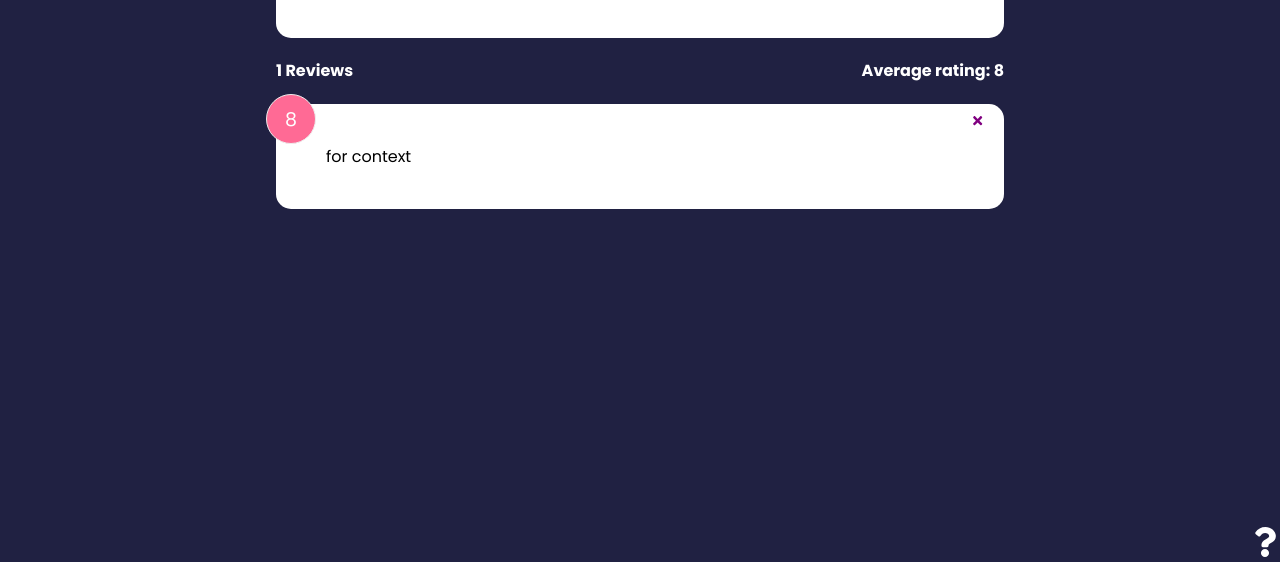
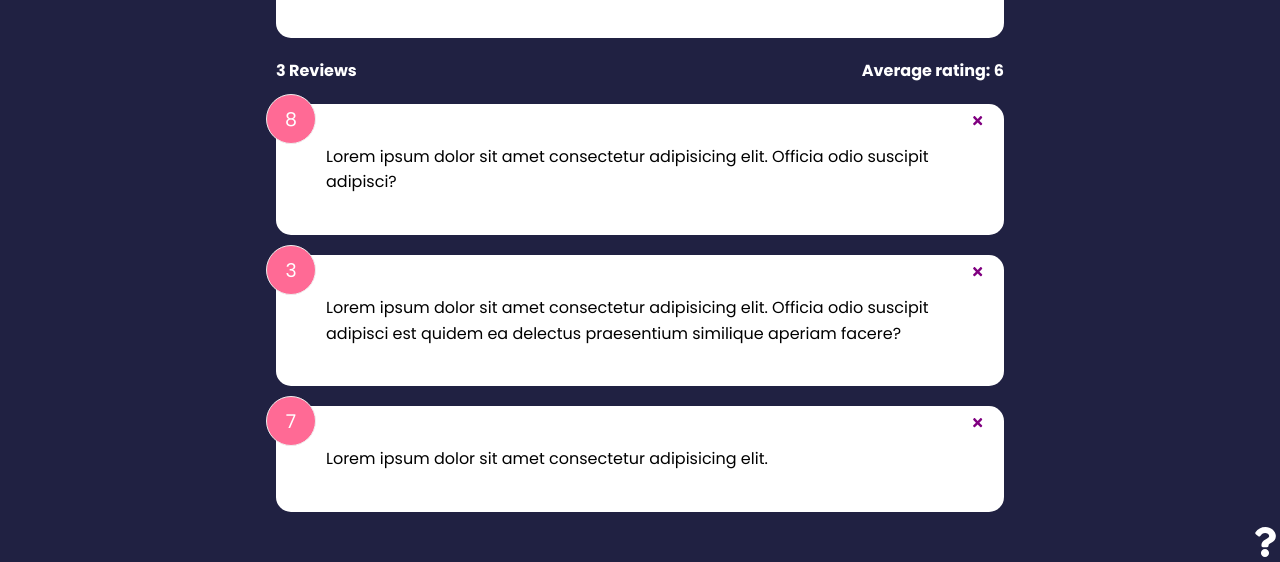
Before and after one commit to i-doshechnikow/feedback-ui, a React (Create React App) app: page / in a window 1280 px wide. Shown: the part 235-797 px from the top of the page. Built offline with nearby package versions, Linux system fonts and the light colour scheme.

Commit message:
added mock data to context

```diff
--- a/src/App.js
+++ b/src/App.js
@@ -1,4 +1,3 @@
-import { useState } from "react";
 import { BrowserRouter, Routes, Route } from "react-router-dom";
 import AboutLinkIcon from "./components/AboutLinkIcon";
 
@@ -7,12 +6,9 @@ import FeedbackList from "./components/FeedbackList";
 import FeedbackStats from "./components/FeedbackStats";
 import Header from "./components/Header";
 import { FeedbackProvider } from "./context/FeedbackContext";
-import FeedbackData from "./data/FeedbackData";
 import AboutPage from "./pages/AboutPage";
 
 const App = () => {
-  const [feedback, setFeedback] = useState(FeedbackData);
-
   return (
     <FeedbackProvider>
       <BrowserRouter>
--- a/src/context/FeedbackContext.js
+++ b/src/context/FeedbackContext.js
@@ -1,15 +1,10 @@
 import { createContext, useState } from "react";
+import FeedbackData from "../data/FeedbackData";
 
 const FeedbackContext = createContext();
 
 export const FeedbackProvider = ({ children }) => {
-  const [feedback, setFeedback] = useState([
-    {
-      id: 1,
-      rating: 8,
-      text: "for context",
-    },
-  ]);
+  const [feedback, setFeedback] = useState(FeedbackData);
 
   const addFeedback = (newFeedback) => {
     setFeedback([newFeedback, ...feedback]);
```
